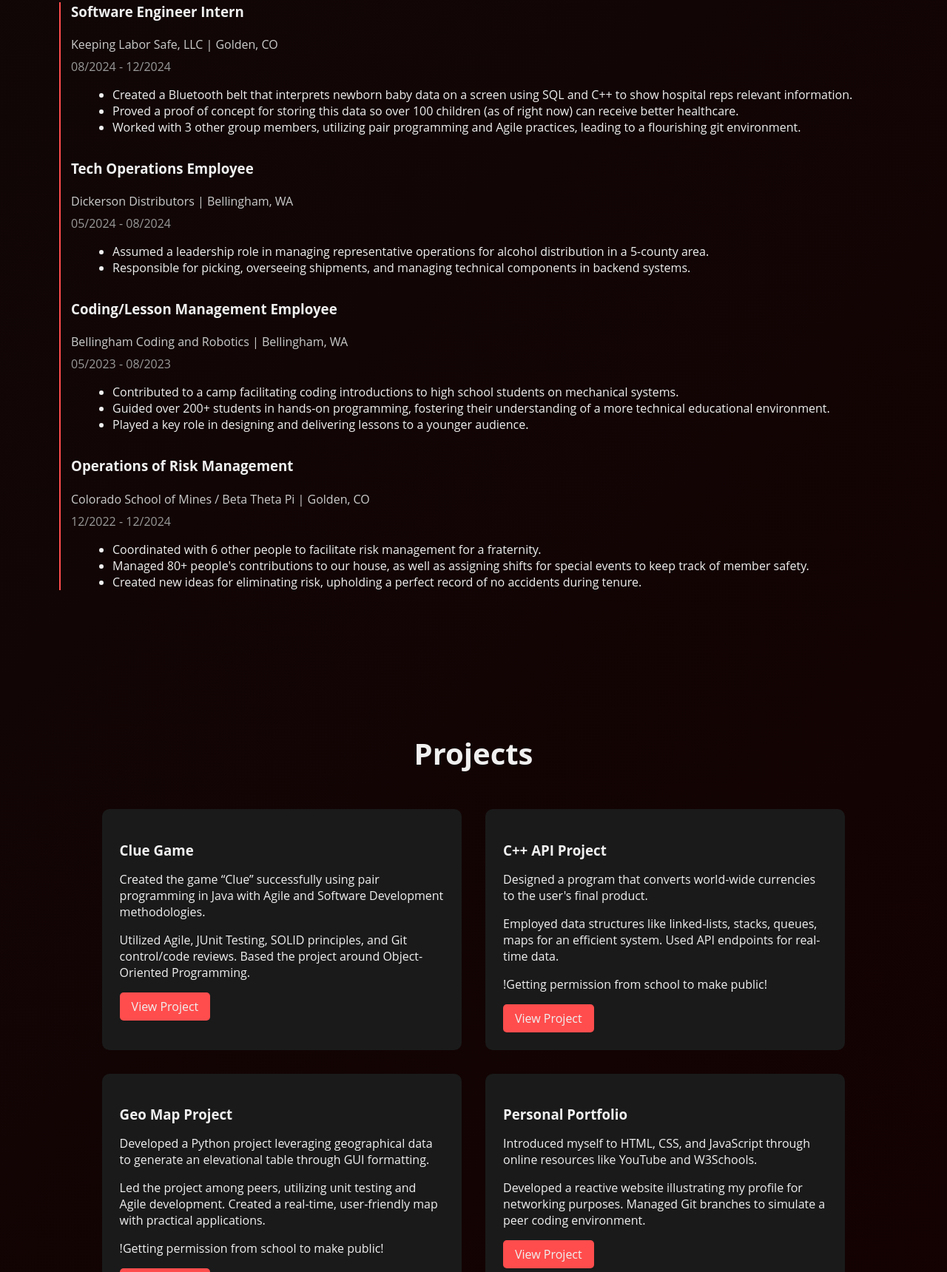
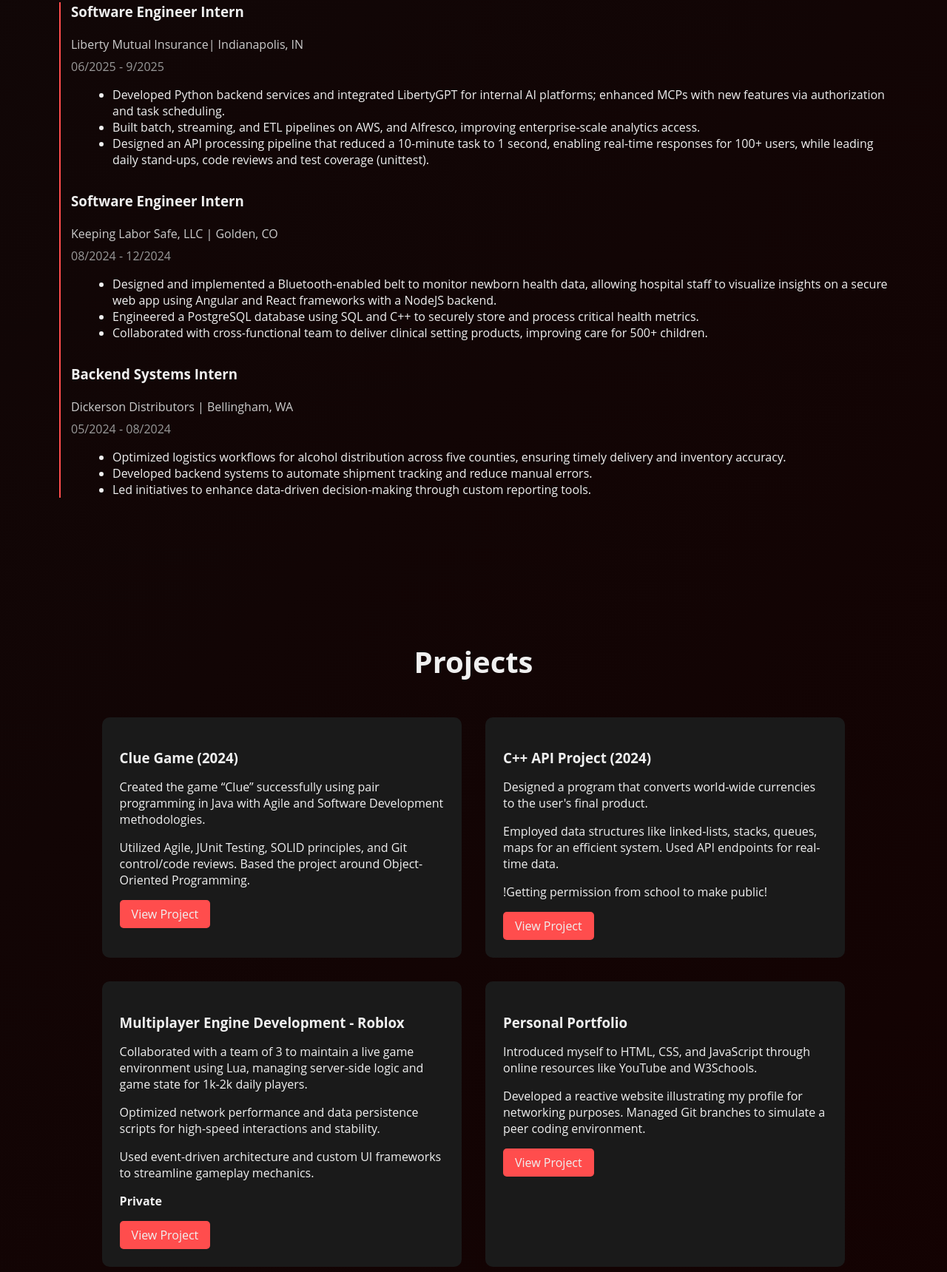
Before and after one commit to HudsonFaris/hudsonfaris.github.io, a plain HTML site: page index.html in a window 1280 px wide. Shown: the part 2019-3739 px from the top of the page at 74% size. Drawn offline with Linux system fonts and the light colour scheme.

Commit message:
Updated information

```diff
--- a/index.html
+++ b/index.html
@@ -85,49 +85,43 @@
         <div class="container">
             <h2>Work Experience</h2>
             <div class="timeline">
+                <div class="timeline-item">
+                    <h3>Software Engineer Intern</h3>
+                    <h4>Liberty Mutual Insurance| Indianapolis, IN</h4>
+                    <span>06/2025 - 9/2025</span>
+                    <ul>
+                        <li>Developed Python backend services and integrated LibertyGPT for internal AI platforms; enhanced MCPs
+with new features via authorization and task scheduling. </li>
+                        <li>Built batch, streaming, and ETL pipelines on AWS, and Alfresco, improving enterprise-scale analytics access.</li>
+                        <li>Designed an API processing pipeline that reduced a 10-minute task to 1 second, enabling real-time responses
+for 100+ users, while leading daily stand-ups, code reviews and test coverage (unittest).</li>
+                    </ul>
+                </div>
                 <!-- Experience Item 1 -->
                 <div class="timeline-item">
                     <h3>Software Engineer Intern</h3>
                     <h4>Keeping Labor Safe, LLC | Golden, CO</h4>
                     <span>08/2024 - 12/2024</span>
                     <ul>
-                        <li>Created a Bluetooth belt that interprets newborn baby data on a screen using SQL and C++ to show hospital reps relevant information.</li>
-                        <li>Proved a proof of concept for storing this data so over 100 children (as of right now) can receive better healthcare.</li>
-                        <li>Worked with 3 other group members, utilizing pair programming and Agile practices, leading to a flourishing git environment.</li>
+                        <li>Designed and implemented a Bluetooth-enabled belt to monitor newborn health data, allowing hospital staff
+to visualize insights on a secure web app using Angular and React frameworks with a NodeJS backend. </li>
+                        <li>Engineered a PostgreSQL database using SQL and C++ to securely store and process critical health metrics.</li>
+                        <li>Collaborated with cross-functional team to deliver clinical setting products, improving care for 500+ children.
+</li>
                     </ul>
                 </div>
                 <!-- Experience Item 2 -->
                 <div class="timeline-item">
-                    <h3>Tech Operations Employee</h3>
+                    <h3>Backend Systems Intern</h3>
                     <h4>Dickerson Distributors | Bellingham, WA</h4>
                     <span>05/2024 - 08/2024</span>
                     <ul>
-                        <li>Assumed a leadership role in managing representative operations for alcohol distribution in a 5-county area.</li>
-                        <li>Responsible for picking, overseeing shipments, and managing technical components in backend systems.</li>
+                        <li>Optimized logistics workflows for alcohol distribution across five counties, ensuring timely delivery and inventory accuracy.</li>
+                        <li>Developed backend systems to automate shipment tracking and reduce manual errors.</li>
+                        <li>Led initiatives to enhance data-driven decision-making through custom reporting tools.</li>
                     </ul>
                 </div>
-                <!-- Experience Item 3 -->
-                <div class="timeline-item">
-                    <h3>Coding/Lesson Management Employee</h3>
-                    <h4>Bellingham Coding and Robotics | Bellingham, WA</h4>
-                    <span>05/2023 - 08/2023</span>
-                    <ul>
-                        <li>Contributed to a camp facilitating coding introductions to high school students on mechanical systems.</li>
-                        <li>Guided over 200+ students in hands-on programming, fostering their understanding of a more technical educational environment.</li>
-                        <li>Played a key role in designing and delivering lessons to a younger audience.</li>
-                    </ul>
-                </div>
-                <!-- Experience Item 4 -->
-                <div class="timeline-item">
-                    <h3>Operations of Risk Management</h3>
-                    <h4>Colorado School of Mines / Beta Theta Pi | Golden, CO</h4>
-                    <span>12/2022 - 12/2024</span>
-                    <ul>
-                        <li>Coordinated with 6 other people to facilitate risk management for a fraternity.</li>
-                        <li>Managed 80+ people's contributions to our house, as well as assigning shifts for special events to keep track of member safety.</li>
-                        <li>Created new ideas for eliminating risk, upholding a perfect record of no accidents during tenure.</li>
-                    </ul>
-                </div>
+
             </div>
         </div>
     </section>
@@ -139,14 +133,14 @@
             <div class="project-grid">
                 <!-- Project 1 -->
                 <div class="project-item">
-                    <h3>Clue Game</h3>
+                    <h3>Clue Game (2024)</h3>
                     <p>Created the game “Clue” successfully using pair programming in Java with Agile and Software Development methodologies.</p>
                     <p>Utilized Agile, JUnit Testing, SOLID principles, and Git control/code reviews. Based the project around Object-Oriented Programming.</p>
                     <a href="https://github.com/HudsonFaris/ClueGame" target='_blank' class="btn">View Project</a>
                 </div>
                 <!-- Project 2 -->
                 <div class="project-item">
-                    <h3>C++ API Project</h3>
+                    <h3>C++ API Project (2024)</h3>
                     <p>Designed a program that converts world-wide currencies to the user's final product.</p>
                     <p>Employed data structures like linked-lists, stacks, queues, maps for an efficient system. Used API endpoints for real-time data.</p>
                     <p>!Getting permission from school to make public!</p>
@@ -155,10 +149,12 @@
                 <!-- Project 3 -->
                 <div class="project-item">
 
-                    <h3>Geo Map Project</h3>
-                    <p>Developed a Python project leveraging geographical data to generate an elevational table through GUI formatting.</p>
-                    <p>Led the project among peers, utilizing unit testing and Agile development. Created a real-time, user-friendly map with practical applications.</p>
-                    <p>!Getting permission from school to make public!</p>
+                    <h3>Multiplayer Engine Development - Roblox</h3>
+                    <p>Collaborated with a team of 3 to maintain a live game environment using Lua, managing server-side logic
+and game state for 1k-2k daily players. </p>
+                    <p>Optimized network performance and data persistence scripts for high-speed interactions and stability.</p>
+                    <p>Used event-driven architecture and custom UI frameworks to streamline gameplay mechanics.</p>
+                    <p><strong>Private</strong></p>
                     <a href="#" target="_blank" class="btn">View Project</a>
                 </div>
                 <!-- Project 4 -->
@@ -167,6 +163,23 @@
                     <p>Introduced myself to HTML, CSS, and JavaScript through online resources like YouTube and W3Schools.</p>
                     <p>Developed a reactive website illustrating my profile for networking purposes. Managed Git branches to simulate a peer coding environment.</p>
                     <a href="https://github.com/HudsonFaris/hudsonfaris.github.io" target="_blank" class="btn">View Project</a>
+                </div>
+                <div class="project-item">
+                    <h3>Automated Crypto-Trading Platform and Extension</h3>
+                    <p>Designed full-stack trading tool using JavaScript and Chrome APIs for real-time visualization of financial
+data and trade status.</p>
+                    <p>Integrated Coinbase APIs and financial algorithms to execute automated trades on user risk profiles.</p>
+                    <p>Encrypted API key management and secure data-handling protocols for financial data and user assets.</p>
+                    <p><strong>Mostly Pribate, Snippets in App.py of Github</strong></p>
+                    <a href="https://github.com/HudsonFaris/Coinbase-Repo" target="_blank" class="btn">View Project</a>
+                </div>
+                <div class="project-item">
+                    <h3>LLM Financial Reasoning Dashboard</h3>
+                    <p>Developed an analysis tool leveraging LLMs to detect and provide reasoning for stock market anomalies
+based on volatility thresholds with a team of 4.</p>
+                    <p>Engineered web-scraping pipeline with GPT APIs to synthesize summaries for price shifts. </p>
+                    <p>Built an interactive dashboard with dual-graph visualizations to streamline market research. </p>
+                    <a href="https://github.com/SJBB5/financial-reasoning-llm" target="_blank" class="btn">View Project</a>
                 </div>
             </div>
         </div>
```
Also changed, not shown: 1 other file.
